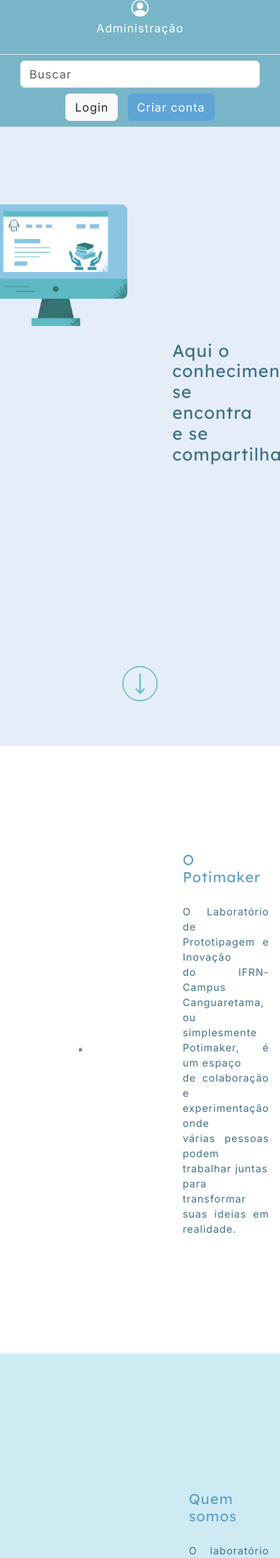
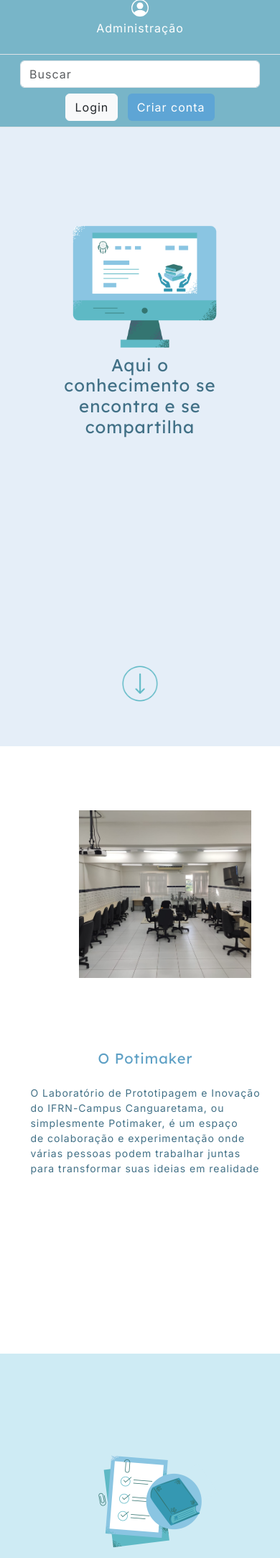
Before and after one commit to isabel-ngls/pi23_emprestimos_potimaker, a PHP site: page / in a window 390 px wide; the page is wider, and only the part inside the window is pictured. Shown: the part 213-2378 px from the top of that part at 72% size. Run offline with PHP 8.4, Linux system fonts and the light colour scheme; some web fonts are replaced.

Commit message:
Atualização na esponsividade da página inicial

```diff
--- a/index.php
+++ b/index.php
@@ -4,6 +4,63 @@
 <?php include 'bases/head.php' ?>
 <title>PotiEmpresta</title>
 </head>
+<style>
+  @media screen and (max-width: 426px) {
+    .comp {
+      padding-top: 300px;
+      margin-top: 50px;
+      position: relative;
+      top: 0;
+      left: 0;
+      left: 10%;
+    }
+
+    .texto h1 {
+    text-align: center;
+    margin: 0 auto;
+  }
+
+  .page2, .page3 {
+    flex-direction: column;
+    text-align: center;
+  }
+
+  .page2 p, .page2 h2{
+    margin-left: 30px;
+  }
+
+  .page3 p{
+    margin-left: 60px;
+  }
+
+  .page3 h2{
+    margin-left: 20px;
+    margin-top: -270px;
+  }
+
+  .page3 img{
+    margin-left: -50px
+  }
+
+  .potimaker img, .icon img {
+    width: 100%;
+    margin-bottom: 10px;
+  }
+
+  .page5 img {
+    width: 100%;
+    margin-top: 600px;
+  }
+
+  .page5 h1 {
+    font-size: 1.5em;
+  }
+
+}
+
+
+
+</style>
 <body>
 
 <?php include 'bases/menu.php' ?>
@@ -36,7 +93,7 @@
           simplesmente Potimaker, é um espaço <br>
           de colaboração e experimentação onde <br>
           várias pessoas podem trabalhar juntas <br>
-          para transformar suas ideias em realidade.</p>
+          para transformar suas ideias em realidade</p>
       </div>
     </section>
 
@@ -52,11 +109,11 @@
       que se interessarem. Assim, pensando <br>
       em um melhor e mais eficiente <br>
       gerenciamento desses recursos, o <br>
-      PotiEmpresta foi criado.</p>
+      PotiEmpresta foi criado</p>
       </div>
     </section>
 
-    <section class="page4"id="funcionamento" >
+    <section class="page4" id="funcionamento" >
       <h2>Como funciona</h2>
       <div class="dividir">
         <div class="box sec1">
--- a/src/css/potiempresta.css
+++ b/src/css/potiempresta.css
@@ -401,7 +401,7 @@ footer{
     margin-top: 20px;
     font-size: 18px;
 }
- /*Responsividade página inicial*/
+ /*Responsividade da página inicial*/
  @media (max-width: 768px) {
     .home {
         padding: 20px;
```
